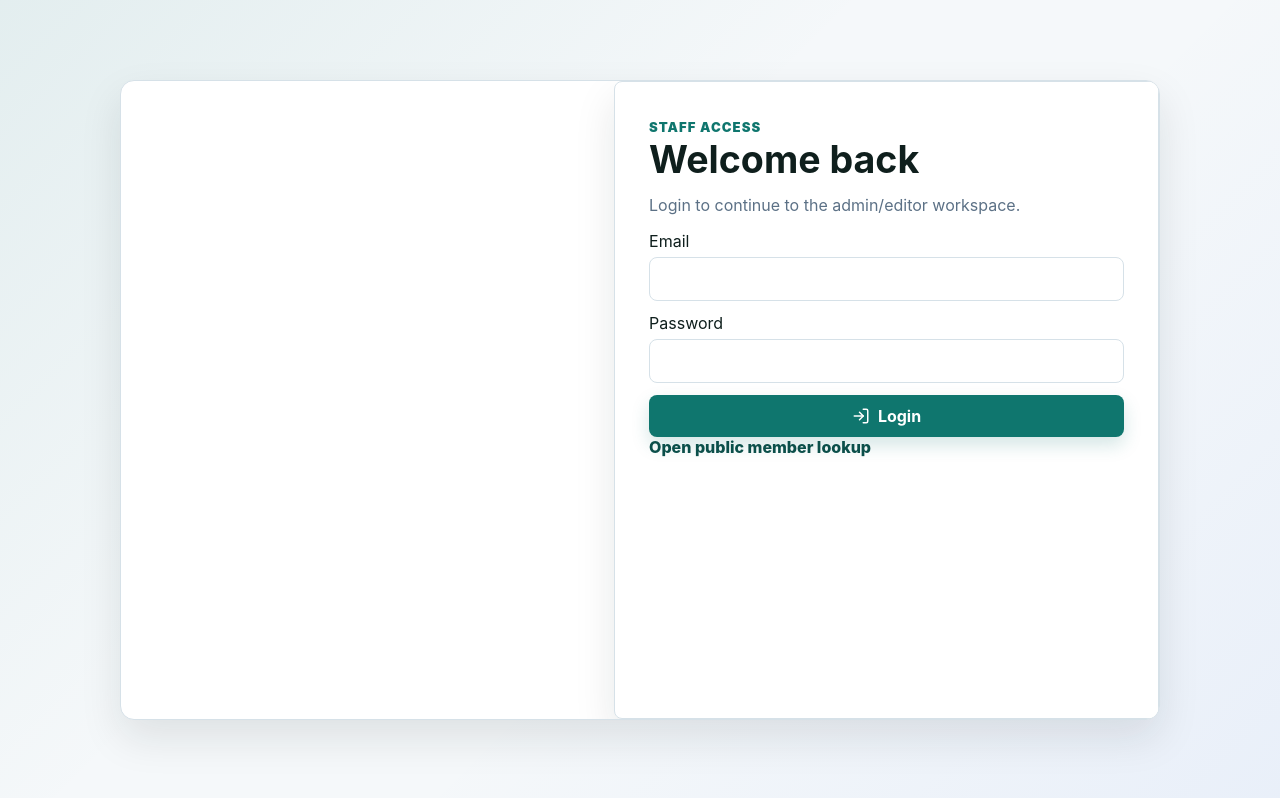
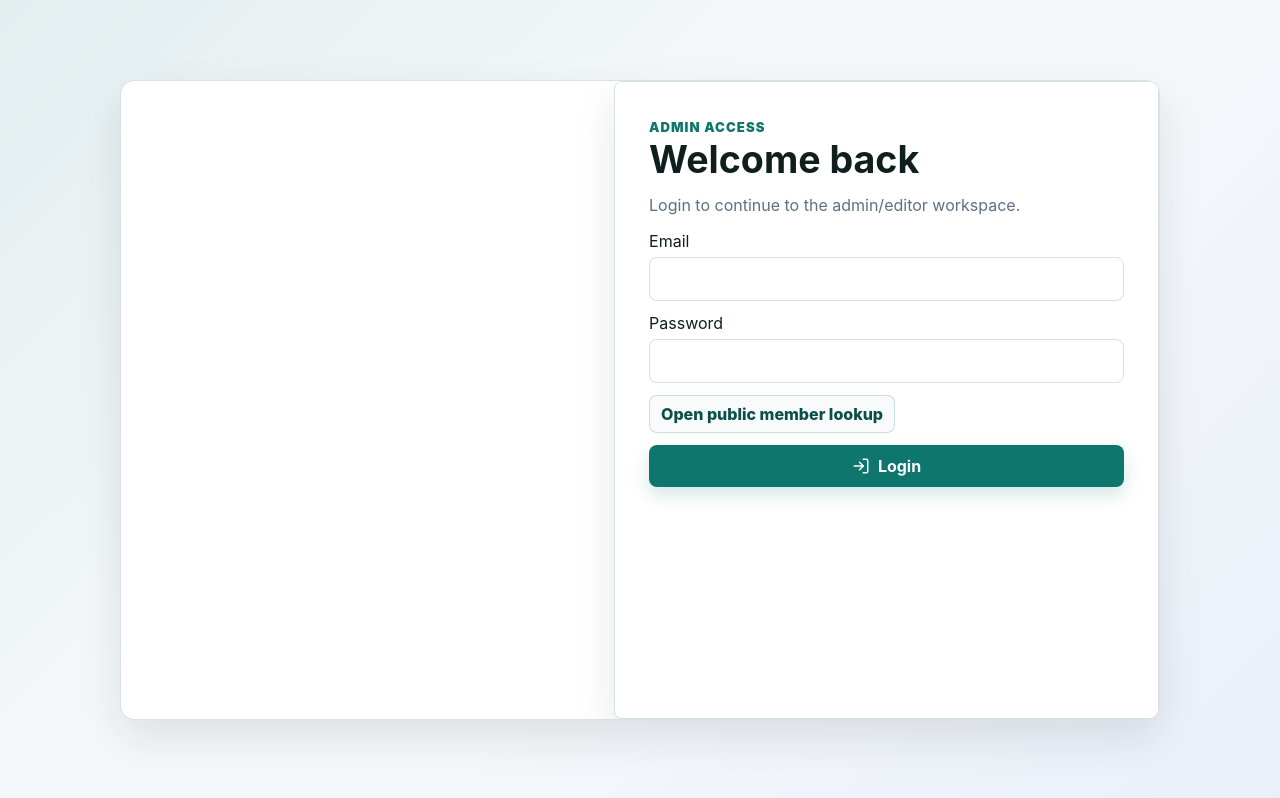
Before and after one commit to hulkbyte/mayyat-committee-app, a Next.js app: page /login in a window 1280 px wide. Built offline with nearby package versions, Linux system fonts and the light colour scheme; no server answers.

Commit message:
Polish admin login link spacing

```diff
--- a/src/app/globals.css
+++ b/src/app/globals.css
@@ -184,8 +184,20 @@ a {
 
 .entry-link {
   width: fit-content;
+  min-height: 38px;
+  display: inline-flex;
+  align-items: center;
   color: var(--brand-dark);
+  border: 1px solid rgba(15, 118, 110, 0.2);
+  border-radius: 8px;
+  padding: 8px 11px;
+  background: var(--surface-soft);
   font-weight: 800;
+}
+
+.entry-link:hover {
+  border-color: rgba(15, 118, 110, 0.45);
+  background: var(--brand-soft);
 }
 
 .lookup-actions {
--- a/src/app/login/page.tsx
+++ b/src/app/login/page.tsx
@@ -83,7 +83,7 @@ export default function LoginPage() {
         </div>
         <div className="auth-panel entry-card">
           <div>
-            <span className="entry-kicker">Staff access</span>
+            <span className="entry-kicker">Admin access</span>
             <h2>Welcome back</h2>
             <p>Login to continue to the admin/editor workspace.</p>
           </div>
@@ -97,12 +97,12 @@ export default function LoginPage() {
             <input className="input" name="password" required type="password" />
           </label>
           {error ? <div className="error">{error}</div> : null}
+          <Link className="entry-link" href="/public">Open public member lookup</Link>
           <button className="button" disabled={loading || !supabase} type="submit">
             <LogIn size={18} />
             {loading ? "Logging in..." : "Login"}
           </button>
         </form>
-          <Link className="entry-link" href="/public">Open public member lookup</Link>
         </div>
       </section>
     </main>
--- a/src/lib/i18n.tsx
+++ b/src/lib/i18n.tsx
@@ -71,7 +71,7 @@ const dictionaries: Record<Language, Dictionary> = {
     pendingFee: "Pending fee",
     saveSettings: "Save settings",
     settingsSaved: "Settings saved.",
-    staffLogin: "Staff login",
+    staffLogin: "Admin login",
     memberLookup: "Member Lookup",
     publicLookupHelp: "Enter your 4-digit public lookup PIN to see your own membership status and public committee summary.",
     exampleAccount: "Example: 001",
@@ -165,7 +165,7 @@ const dictionaries: Record<Language, Dictionary> = {
     pendingFee: "زیر التوا فیس",
     saveSettings: "ترتیبات محفوظ کریں",
     settingsSaved: "ترتیبات محفوظ ہو گئیں۔",
-    staffLogin: "اسٹاف لاگ اِن",
+    staffLogin: "ایڈمن لاگ اِن",
     memberLookup: "رکن تلاش",
     publicLookupHelp: "اپنا 4 ہندسوں والا PIN درج کریں تاکہ اپنی ممبرشپ اور کمیٹی خلاصہ دیکھ سکیں۔",
     exampleAccount: "مثال: 001",
```
